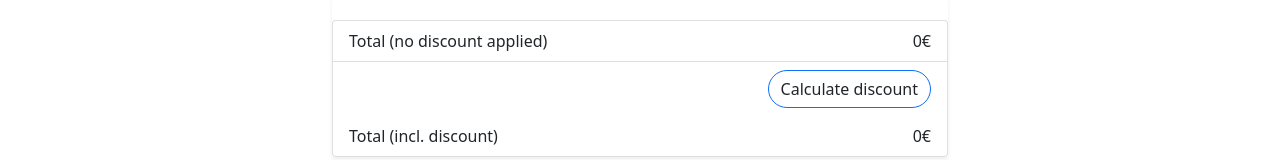
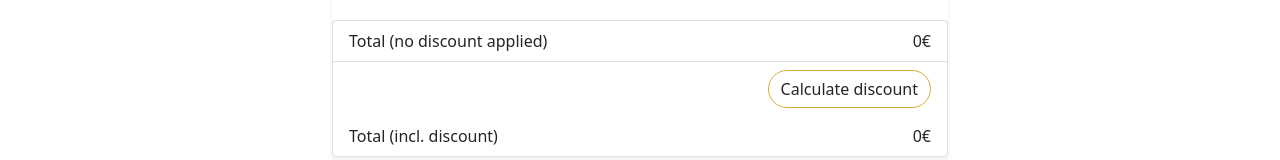
Before and after one commit to nat-oku/FE21-CR6-Natalia, an Angular app in the folder TravelAgency/: page /cart in a window 1280 px wide. Shown: the part 194-354 px from the top of the page. Built offline with nearby package versions, Linux system fonts and the light colour scheme.

Commit message:
chanding button border color

```diff
--- a/TravelAgency/src/app/cart/cart.component.html
+++ b/TravelAgency/src/app/cart/cart.component.html
@@ -20,7 +20,7 @@
         <span class="text-dark">{{ cartTotal }}€</span>
       </li>
       <li class="list-group-item d-flex justify-content-end border-bottom-0">
-        <button type="button" class="btn border-primary rounded-pill" (click)="getDiscount(discount)">Calculate discount</button>
+        <button type="button" class="btn border-gold rounded-pill" (click)="getDiscount(discount)">Calculate discount</button>
       </li>
       <li class="list-group-item d-flex justify-content-between align-items-center">
         <span class="text-dark">Total (incl. discount) </span>
```
